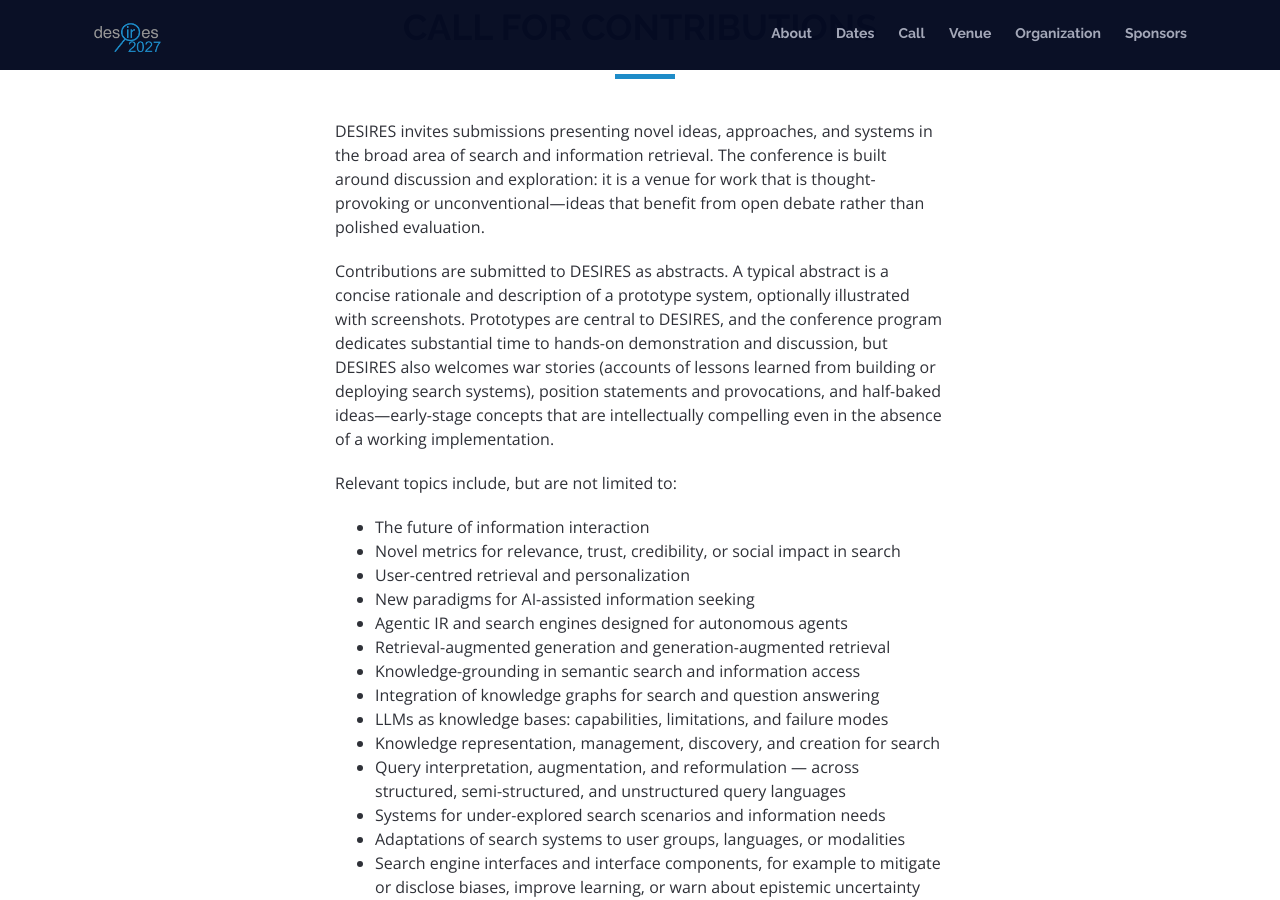
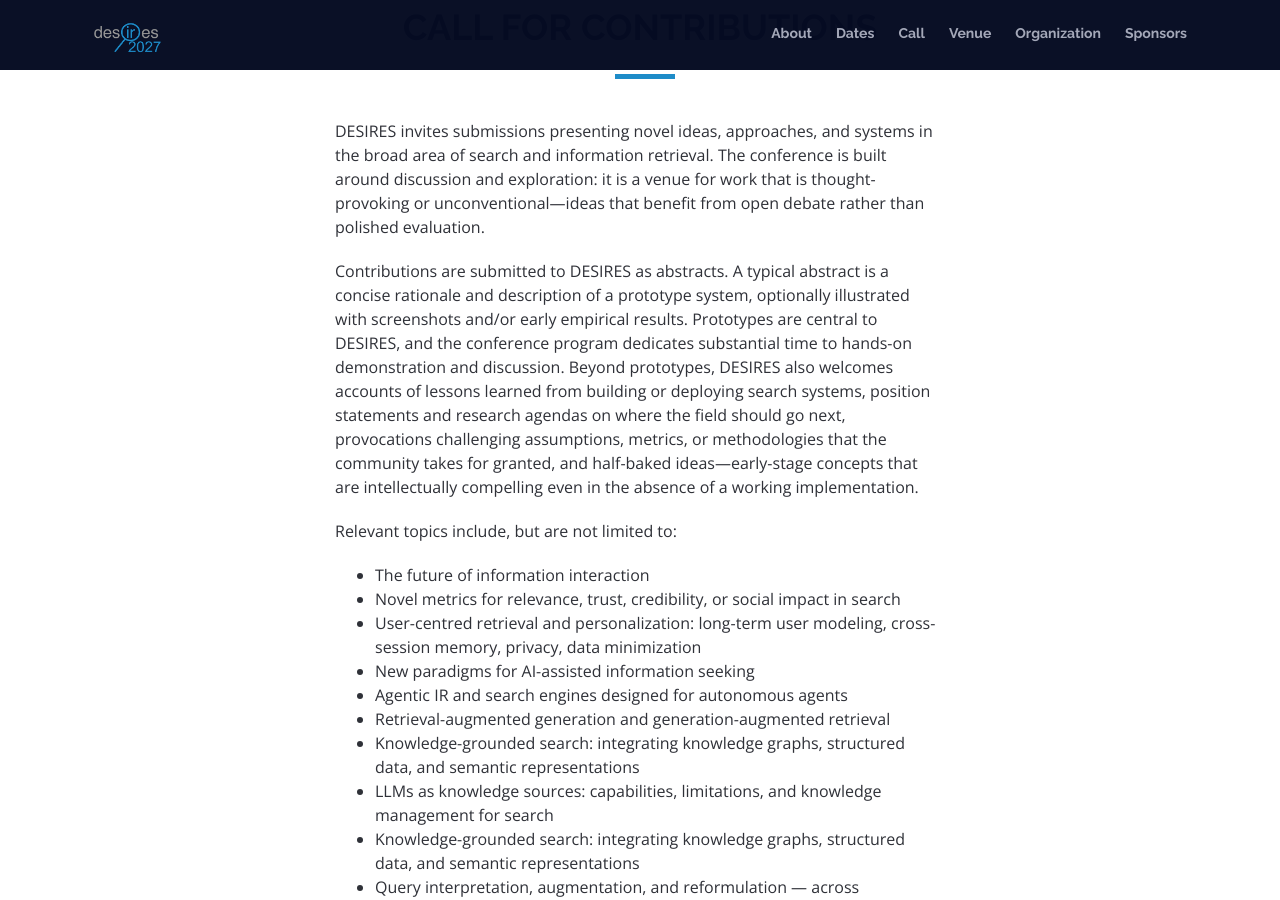
Before and after one commit to desires-conf/desires-conf.github.io, a Jekyll site: the page built from 2027/index.html, in a window 1280 px wide and 900 px high, scrolled down 2051 px. Built offline with Jekyll 4.4.1, drawn with Linux system fonts in a browser that asks for light colours; nearby versions of some CDN libraries; some of the changed text lies outside the part shown.

Commit message:
update call

```diff
--- a/2027/index.html
+++ b/2027/index.html
@@ -90,30 +90,32 @@ subtitle: Cologne, Germany
     <div class="container">
       <div class="section-header"><h2>Call for Contributions</h2></div>
       <p>DESIRES invites submissions presenting novel ideas, approaches, and systems in the broad area of search and information retrieval. The conference is built around discussion and exploration: it is a venue for work that is thought-provoking or unconventional&mdash;ideas that benefit from open debate rather than polished evaluation.</p>
-      <p>Contributions are submitted to DESIRES as abstracts. A typical abstract is a concise rationale and description of a prototype system, optionally illustrated with screenshots. Prototypes are central to DESIRES, and the conference program dedicates substantial time to hands-on demonstration and discussion, but DESIRES also welcomes war stories (accounts of lessons learned from building or deploying search systems), position statements and provocations, and half-baked ideas&mdash;early-stage concepts that are intellectually compelling even in the absence of a working implementation.</p>
+      <p>Contributions are submitted to DESIRES as abstracts. A typical abstract is a concise rationale and description of a prototype system, optionally illustrated with screenshots and/or early empirical results. Prototypes are central to DESIRES, and the conference program dedicates substantial time to hands-on demonstration and discussion. Beyond prototypes, DESIRES also welcomes accounts of lessons learned from building or deploying search systems, position statements and research agendas on where the field should go next, provocations challenging assumptions, metrics, or methodologies that the community takes for granted, and half-baked ideas&mdash;early-stage concepts that are intellectually compelling even in the absence of a working implementation.</p>
       <p>Relevant topics include, but are not limited to:</p>
       <ul>
         <li>The future of information interaction</li>
         <li>Novel metrics for relevance, trust, credibility, or social impact in search</li>
-        <li>User-centred retrieval and personalization</li>
+        <li>User-centred retrieval and personalization: long-term user modeling, cross-session memory, privacy, data minimization</li>
         <li>New paradigms for AI-assisted information seeking</li>
         <li>Agentic IR and search engines designed for autonomous agents</li>
         <li>Retrieval-augmented generation and generation-augmented retrieval</li>
-        <li>Knowledge-grounding in semantic search and information access</li>
-        <li>Integration of knowledge graphs for search and question answering</li>
-        <li>LLMs as knowledge bases: capabilities, limitations, and failure modes</li>
-        <li>Knowledge representation, management, discovery, and creation for search</li>
+        <li>Knowledge-grounded search: integrating knowledge graphs, structured data, and semantic representations</li>
+        <li>LLMs as knowledge sources: capabilities, limitations, and knowledge management for search</li>
+        <li>Knowledge-grounded search: integrating knowledge graphs, structured data, and semantic representations</li>
         <li>Query interpretation, augmentation, and reformulation — across structured, semi-structured, and unstructured query languages</li>
-        <li>Systems for under-explored search scenarios and information needs</li>
+        <li>Systems for under-explored and under-represented search scenarios and information needs</li>
         <li>Adaptations of search systems to user groups, languages, or modalities</li>
-        <li>Search engine interfaces and interface components, for example to mitigate or disclose biases, improve learning, or warn about epistemic uncertainty</li>
+        <li>Search interfaces for bias disclosure, epistemic uncertainty, or learning support</li>
+        <li>Explainability, transparency, and responsible AI in search and retrieval systems</li>
         <li>Simulators for search behavior of specific personas or populations</li>
         <li>Mock-ups to illustrate generative search engine effects on users and society</li>
         <li>Approaches to combat misinformation and manipulation in search results</li>
         <li>Red-teaming methods for identifying vulnerabilities in search engines</li>
+        <li>Efficiency/cost tradeoffs in LLM-based retrieval systems</li>
       </ul>
       <p>Abstracts will be reviewed on the basis of novelty and potential. A rigorous experimental evaluation is neither expected nor required. Reviewers will ask: Is this worth discussing? Accepted abstracts will be distributed to conference participants but will not be formally published.</p>
-      <p>Authors who got accepted and presented their abstracts at the conference after the conference to develop their work into full journal papers for the post-proceedings, published in the open-access <a href="https://irrj.org/"><i>Information Retrieval Research Journal</i> (IRRJ)</a>. The post-proceedings submission is the appropriate stage for complete experiments, formal evaluation, or user studies, and to incorporate ideas that emerged from conference discussions. While the abstract serves as conversation starter, the journal paper is the finished contribution.</p>
+      <p>To encourage broad participation and diverse voices at DESIRES, each author may present no more than one accepted paper at the conference. While the same person may be a co-author on multiple submissions, a different registered presenter must be designated for each accepted paper. In exceptional cases, the program chairs may make final decisions to ensure a balanced program.</p>
+      <p>Authors of accepted abstracts are invited, after presenting at the conference, to develop their work into full journal papers for the post-proceedings, published in a special issue of the open-access <a href="https://irrj.org/"><i>Information Retrieval Research Journal</i> (IRRJ)</a>. The post-proceedings submission is the appropriate stage for complete experiments, formal evaluation, or user studies, and to incorporate ideas that emerged from conference discussions. While the abstract serves as a conversation starter, the journal paper is the finished contribution.</p>
       <p>Prepare and submit your abstract following the <a href="https://irrj.org/about/submissions">IRRJ submission guidelines</a>. Abstracts should be between 2 and 5 pages long (including the references). No cover letter is required for abstract submission.</p>
     </div>
   </section>
```
